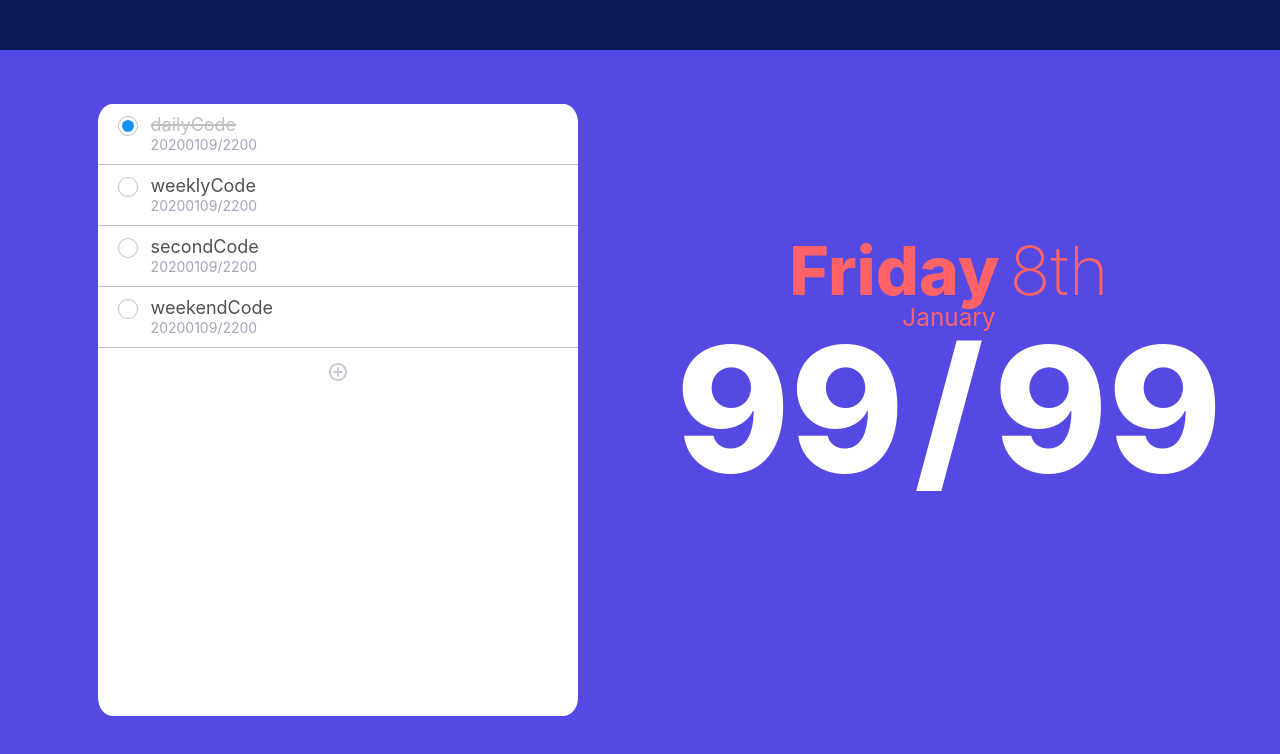
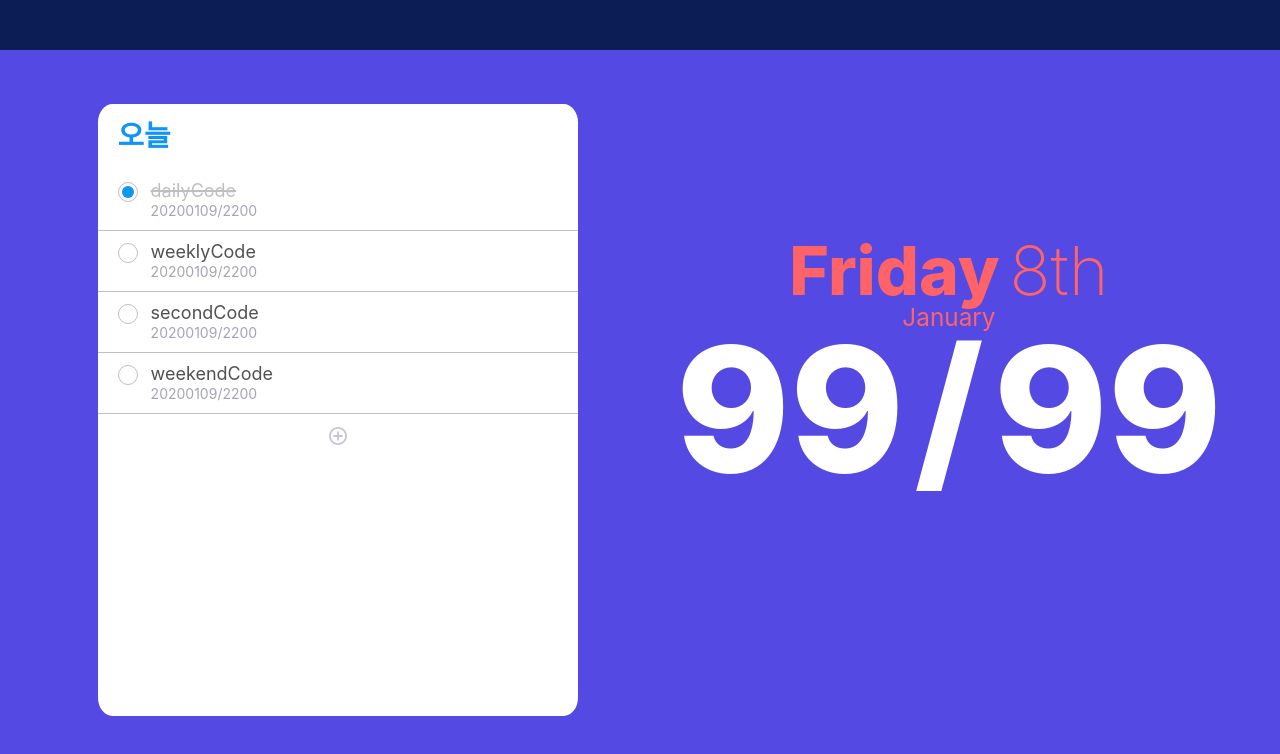
Before and after one commit to Kwon770/look-at-my-todo-web, a React (Create React App) app: page /#/ in a window 1280 px wide. Shown: the top 754 px of the page. Built offline with nearby package versions, Linux system fonts and the light colour scheme.

Commit message:
feat: Add topToolBar in todo

```diff
--- a/src/components/TodoFactory.js
+++ b/src/components/TodoFactory.js
@@ -57,26 +57,37 @@ const TodoFactory = ({ todoList = tmpTodo }) => {
 
   return (
     <Panel>
+      <TopToolBar>오늘</TopToolBar>
       {todoList.map((todo, idx) => (
         <Todo key={idx} todo={todo} />
       ))}
-      <ToolBar>
+      <BottomToolBar>
         <IoMdAddCircleOutline
           size={22}
           color={Theme.panelFont2Color}
           opacity={0.5}
         />
-      </ToolBar>
+      </BottomToolBar>
     </Panel>
   );
 };
 
-const ToolBar = styled.div`
-  display: flex;
-  justify-content: center;
-  margin-top: 13px;
+const TopToolBar = styled.div`
+  ${(props) => props.theme.ColumnCenterAlignment};
+  align-items: flex-start;
   width: 100%;
-  height: 40px;
+  height: 8.2vh;
+  min-height: 40px;
+  padding: 0px 20px;
+  color: ${(props) => props.theme.hl2Color};
+  font-size: calc(20px + 1.1vh);
+  font-weight: 600;
+`;
+
+const BottomToolBar = styled.div`
+  width: 100%;
+  height: 45px;
+  ${(props) => props.theme.RowCenterAlignment};
 `;
 
 const Panel = styled.div`
```
Also changed, not shown: 1 other file (tests, documents, lock files or other folders).
